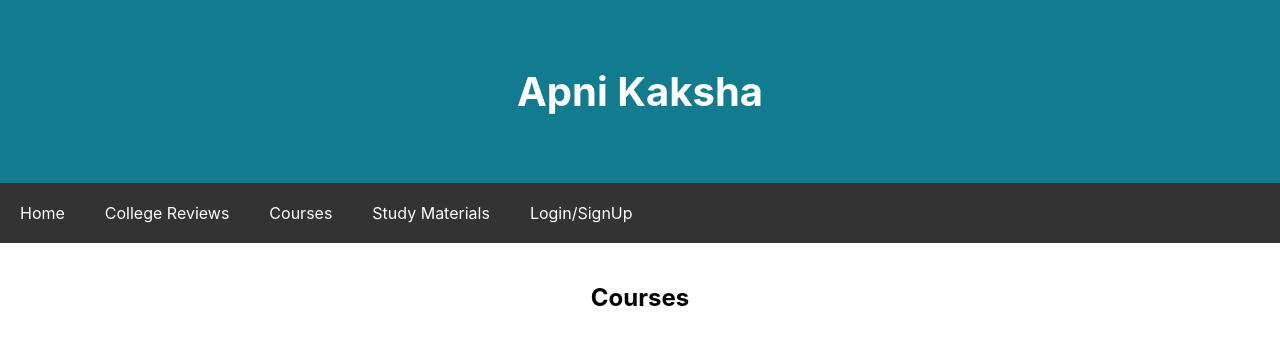
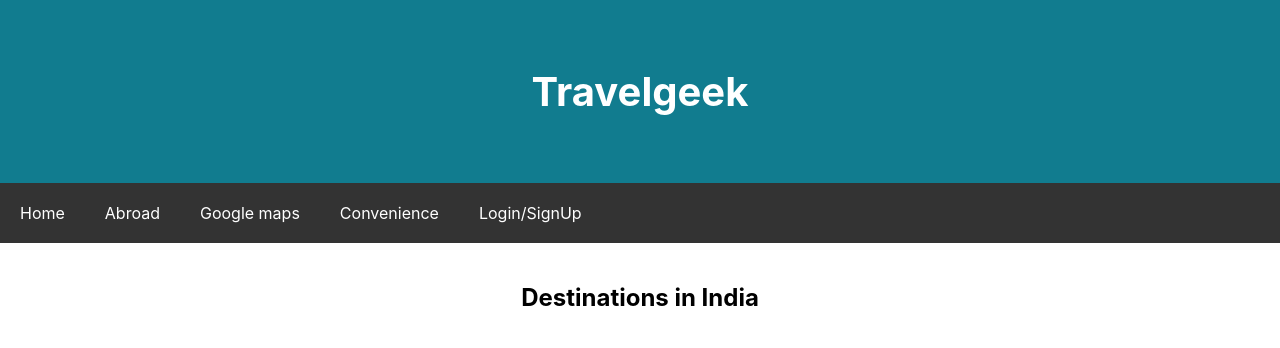
Before and after one commit to KunalBharadwaj/kbcore.github.io, a plain HTML site: page index.html in a window 1280 px wide. Shown: the top 348 px of the page. Drawn offline with Linux system fonts and the light colour scheme; grey boxes are pictures that could not be loaded.

Commit message:
Add files via upload

```diff
--- a/index.html
+++ b/index.html
@@ -1,22 +1,22 @@
 <header>
-    <h1>Apni Kaksha</h1>
+    <h1>Travelgeek</h1>
 </header>
 <head>
     <meta charset="UTF-8">
     <meta name="viewport" content="width=device-width, initial-scale=1.0">
-    <title>Apni Kaksha | Home</title>
+    <title>Travelgeek | Home</title>
     <link rel="stylesheet" href="style.css">
 </head>
 <nav>
-    <a href="#">Home</a>
-    <a href="#">College Reviews</a>
-    <a href="#">Courses</a>
-    <a href="#">Study Materials</a>
+    <a href="https://kunalbharadwaj.github.io/kbcoregithub.io/">Home</a>
+    <a href="https://www.vfsglobal.com/en/individuals/index.html">Abroad</a>
+    <a href="https://www.google.com/maps">Google maps</a>
+    <a href="https://www.airbnb.co.in/">Convenience</a>
     <a href="#">Login/SignUp</a>
 </nav>
 <main>
     <section>
-        <h2>Courses</h2>
+        <h2>Destinations in India</h2>
         <video src="video/electrochemistry.mp4" width="33%" poster="img/electrochemistry.jpg" controls></video>
         <video src="video/html.m4v" width="33%" poster="img/webdev.png" controls></video>
         <video src="video/maths.mp4" width="33%" poster="img/maths.jpg" controls></video>
```
